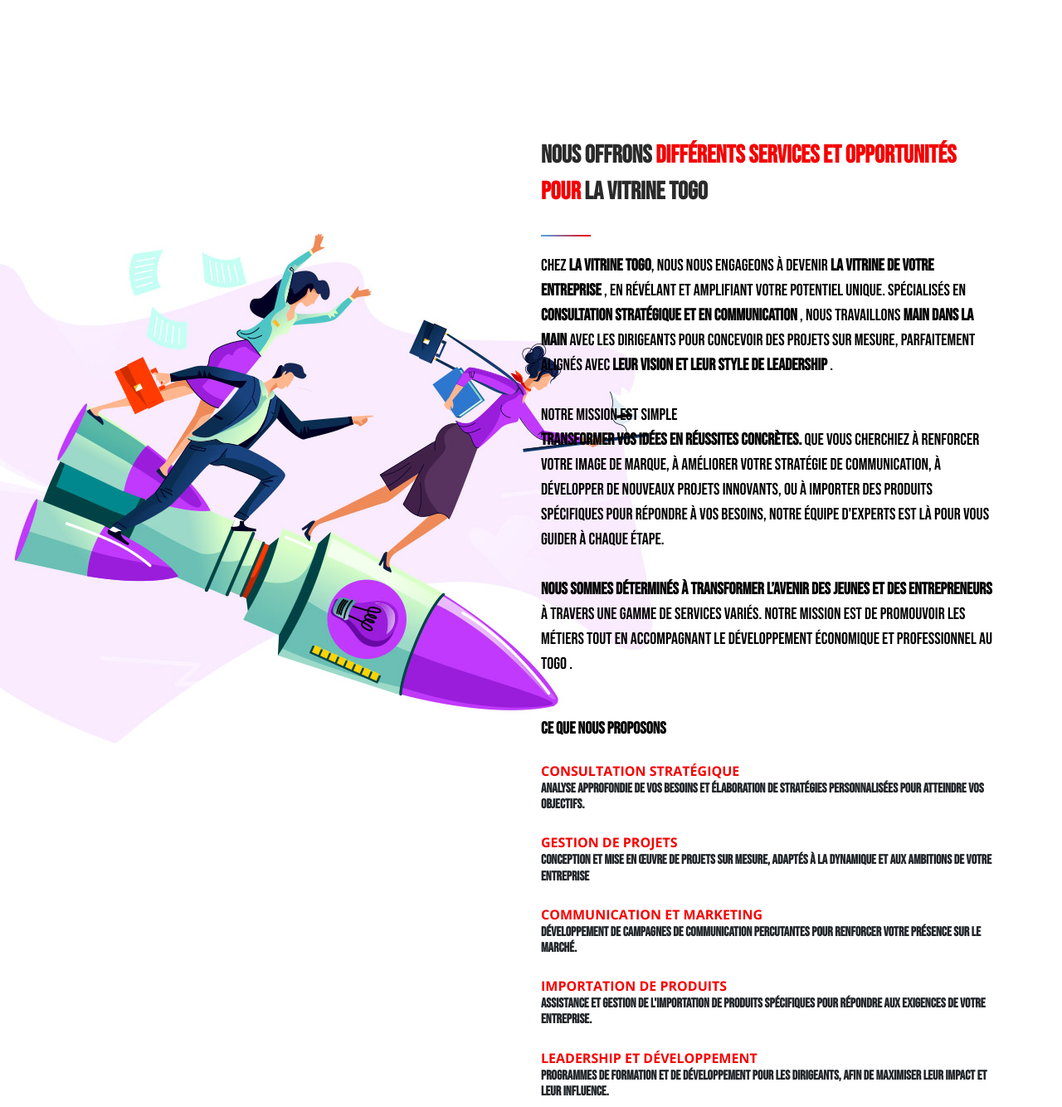
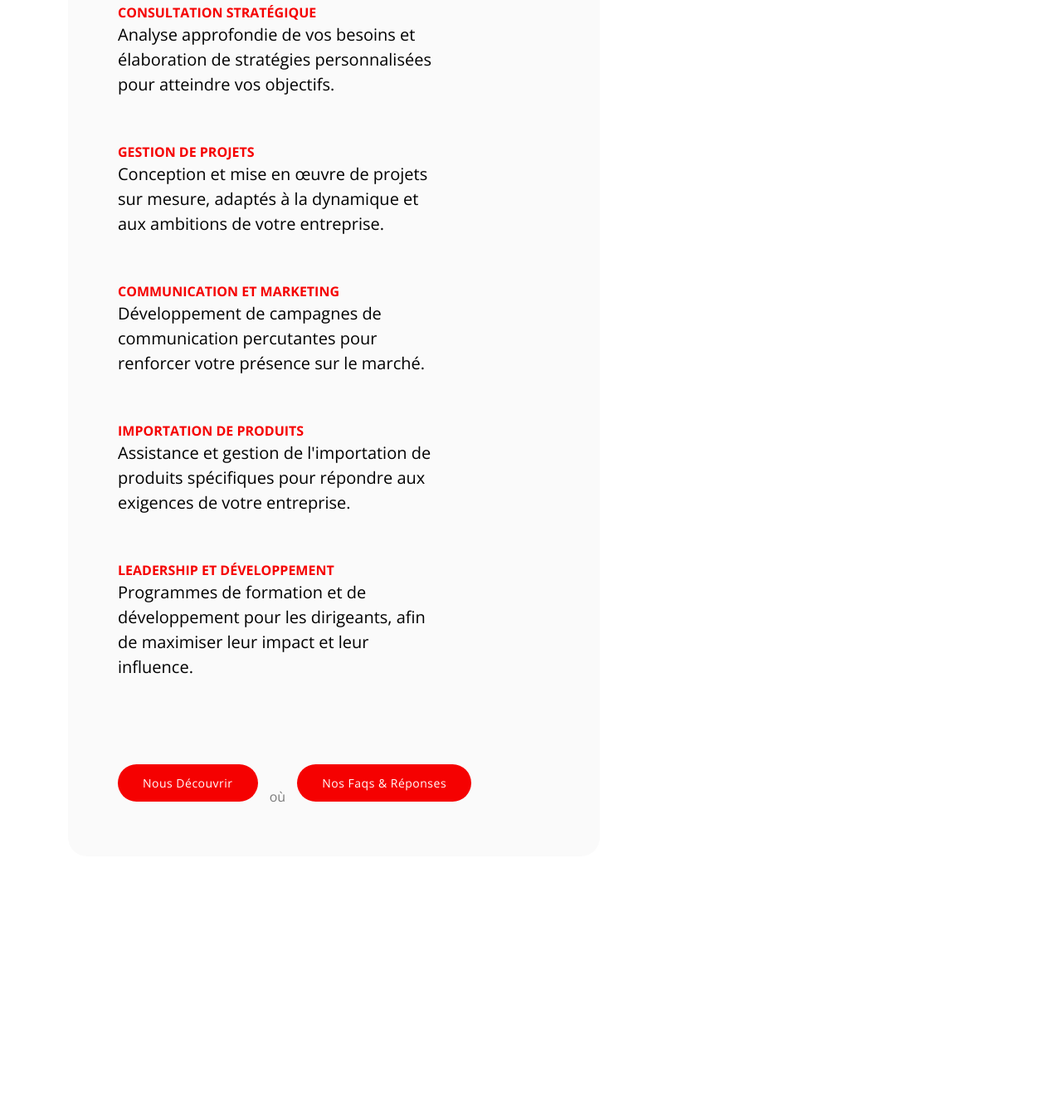
Before and after one commit to fadelagli/LaVitrine, a plain HTML site: page index.html in a window 1280 px wide. Shown: the part 1063-2397 px from the top of the page at 83% size. Drawn offline with nearby package versions, Linux system fonts and the light colour scheme.

Commit message:
La Vitrine V4

```diff
--- a/assets/css/templatemo-tale-seo-agency.css
+++ b/assets/css/templatemo-tale-seo-agency.css
@@ -46,7 +46,7 @@ body {
   font-family: 'Bebas Neue', sans-serif;
 }
 
-h1, h2, h3, h4, h5, h6, p {
+h1, h2, h3, h4, h5, h6, {
   font-family: 'Bebas Neue', sans-serif;
 }
 .bebas-neue-regular {
@@ -878,9 +878,9 @@ Banner Style
 }
 
 .main-banner h6 {
-  font-size: 20px;
+  font-size: 18px;
   color: black;
-  text-transform: uppercase;
+  text-transform: none;
   font-weight: 700;
 }
 
--- a/index.html
+++ b/index.html
@@ -134,9 +134,33 @@ https://templatemo.com/tm-582-tale-seo-agency
             </h6>
             <div class="line-dec"></div>
             <h4> <b>Découvrez La Vitrine Togo Une Entreprise Multifonctionelle dédiée à la promotion des métiers et à la gestion de projets</b></h4>
-            <p>Spécialisée dans la formation en coiffure, couture, onglerie et esthétique, elle propose également des services de vente d'articles électroménagers, de location et de vente automobiles, ainsi que l'organisation d'événements. LaVitrine Togo se positionne comme un acteur clé au Togo, offrant une large gamme de services adaptés aux jeunes, aux étudiants et au grand public.
+            <p>Chez La Vitrine Togo, nous nous engageons à devenir la vitrine de votre entreprise, en révélant et amplifiant votre potentiel unique. Spécialisés en consultation stratégique et en communication, nous travaillons main dans la main avec les dirigeants pour concevoir des projets sur mesure, parfaitement alignés avec leur vision et leur style de leadership.</p>
+            <br><p><b>Ce que nous proposons</b></p>  <br>
+            <ul>
+              <li><b style="color: #f50101;">CONSULTATION STRATÉGIQUE</b>
+                  <p>Analyse approfondie de vos besoins et élaboration de stratégies personnalisées pour atteindre vos objectifs.</p>
+              </li>
+              <br>
+              <li><b style="color: #f50101;">GESTION DE PROJETS</b>
+                  <p>Conception et mise en œuvre de projets sur mesure, adaptés à la dynamique et aux ambitions de votre entreprise.</p>
+              </li>
+              <br>
+              <li><b style="color: #f50101;">COMMUNICATION ET MARKETING</b>
+                  <p>Développement de campagnes de communication percutantes pour renforcer votre présence sur le marché.</p>
+              </li>
+              <br>
+              <li><b style="color: #f50101;">IMPORTATION DE PRODUITS</b>
+                  <p>Assistance et gestion de l'importation de produits spécifiques pour répondre aux exigences de votre entreprise.</p>
+              </li>
+              <br>
+              <li><b style="color: #f50101;">LEADERSHIP ET DÉVELOPPEMENT</b>
+                  <p>Programmes de formation et de développement pour les dirigeants, afin de maximiser leur impact et leur influence.</p>
+              </li>
+          </ul>
+
+                 <br> <br> <br>
             <div class="main-button scroll-to-section"><a href="#services">Nous Découvrir</a></div>
-            <span>or</span>
+            <span>où</span>
             <div class="second-button"><a href="faqs.html">Nos faqs & Réponses</a></div>
           </div>
         </div>
@@ -158,26 +182,7 @@ https://templatemo.com/tm-582-tale-seo-agency
                 <p>Chez <b>La Vitrine Togo</b>, nous nous engageons à devenir <b>la vitrine de votre entreprise</b> , en révélant et amplifiant votre potentiel unique. Spécialisés en <b>consultation stratégique et en communication</b> , nous travaillons <b>main dans la main </b> avec les dirigeants pour concevoir des projets sur mesure, parfaitement alignés avec <b>leur vision et leur style de leadership</b> . <br>
                  <br> Notre mission est simple <br> <b>Transformer vos idées en réussites concrètes.</b>  Que vous cherchiez à renforcer votre image de marque, à améliorer votre stratégie de communication, à développer de nouveaux projets innovants, ou à importer des produits spécifiques pour répondre à vos besoins, notre équipe d'experts est là pour vous guider à chaque étape. <br>
                  <br> <b>Nous sommes déterminés à transformer</b>  <b>l’avenir des jeunes et des entrepreneurs</b>  à travers une gamme de services variés. Notre mission est de promouvoir les métiers tout en accompagnant le développement économique et professionnel au Togo .</p> <br>
-                 <br><p><b>Ce que nous proposons</b></p>  <br>
-                 <ol>
-                 <span style="color: #f50101;"> <li><b>CONSULTATION STRATÉGIQUE</b></li></span>
-                 <h6>Analyse approfondie de vos besoins et élaboration de stratégies personnalisées pour atteindre vos objectifs.</h6>
-                      <br>
-                      <span style="color: #f50101;"> <li><b>GESTION DE PROJETS</b></li></span>
-                      <h6>Conception et mise en œuvre de projets sur mesure, adaptés à la dynamique et aux ambitions de votre entreprise </h6>
-                      <br>
-
-                      <span style="color: #f50101;"> <li><b>COMMUNICATION ET MARKETING</b></li></span>
-                      <h6>Développement de campagnes de communication percutantes pour renforcer votre présence sur le marché.</h6>
-                      <br>
-                      <span style="color: #f50101;"> <li><b>IMPORTATION DE PRODUITS</b></li></span>
-                      <h6>Assistance et gestion de l'importation de produits spécifiques pour répondre aux exigences de votre entreprise.
-                      </h6> <br>
-                      <span style="color: #f50101;"> <li><b>LEADERSHIP ET DÉVELOPPEMENT</b></li></span>
-                      <h6>Programmes de formation et de développement pour les dirigeants, afin de maximiser leur impact et leur influence.
-                      </h6>
-                 </ol>
-                 <br> <br> <br>
+                 <!--------------------->
                  <p><b>Nos Valeurs</b></p> <br> <br>
                  <span style="color: #f50101;">
                   <li><b>INNOVATION</b></li>
@@ -243,7 +248,7 @@ https://templatemo.com/tm-582-tale-seo-agency
       <div class="row">
         <div class="col-lg-6">
           <div class="section-heading">
-            <h2> Découvrez<em>Nos</em> &amp; <span>Articles</span></h2>
+            <h2> Découvrez<em> Nos</em> &amp; <span>Articles</span></h2>
             <div class="line-dec"></div>
             <p>Chez La Vitrine Togo, nous proposons une vaste sélection d'articles qui répondent aux besoins variés de notre clientèle. Explorez notre gamme de produits pour découvrir des solutions adaptées à chaque secteur</p>
           </div>
```
